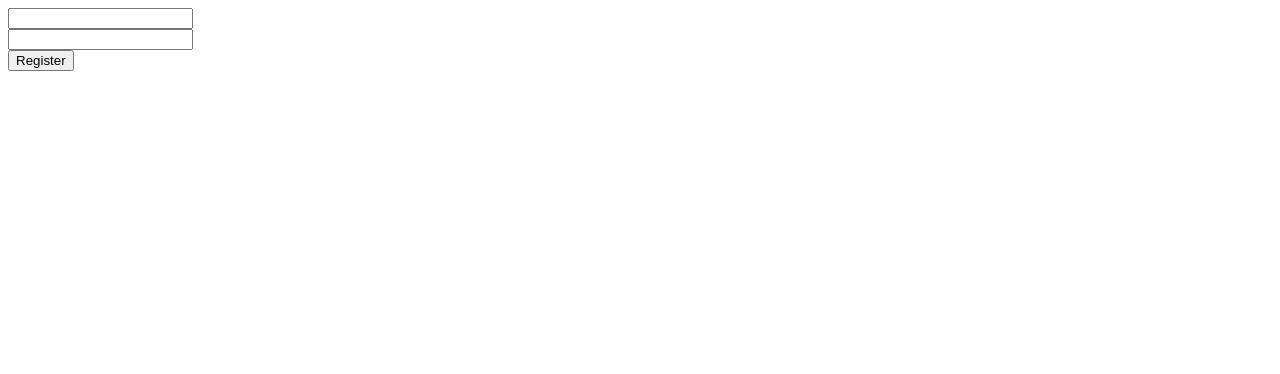
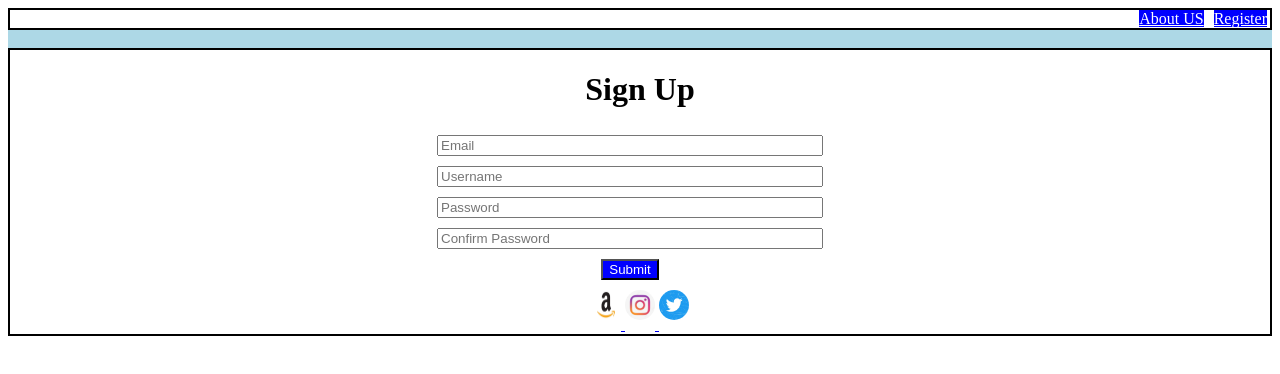
Before and after one commit to Nenright99/HTMLCSSLecture, a plain HTML site: page index.html in a window 1280 px wide. Drawn offline with Linux system fonts and the light colour scheme.

Commit message:
Registration completed

```diff
--- a/index.html
+++ b/index.html
@@ -8,16 +8,41 @@
     <link rel="stylesheet" type="text/css" href="main.css">
 </head>
 <body>
-    <form>
-        <div>
-            <input type="text">
+    <div class="wrapper">
+        <div class="nav1">
+            <nav class="nav1">
+                <a href="https://elevenfifty.org/courses/">About US</a>
+                <a href="index.html">Register</a>
+            </nav>
         </div>
-        <div>
-            <input type="password">
+
+        <br />
+
+        <div class="form1">
+
+            <form>
+                <h1>Sign Up</h1>
+                <input type="email" placeholder="Email" />
+                <input type="text" placeholder="Username" />
+                <input type="password" placeholder="Password">
+                <input type="password" placeholder="Confirm Password">
+                <br/>
+                <button type="submit">Submit</button>
+                <br />
+                <a href="https://www.amazon.com/" id="amazon">
+                    <img src="images/amazon.jpg" alt="Amazon">
+                </a>
+                <a href="https://www.instagram.com/">
+                    <img src="images/instagrampic.jpg" alt="Instagram">
+                </a>
+                <a href="https://www.twitter.com/">
+                    <img src="images/twitter.jpg" alt="Twitter">
+                </a>
+
+                <br/>
+
+            </form>
         </div>
-        <div>
-            <button type="submit">Register</button>
-        </div>
-    </form>
+    </div>
 </body>
 </html>
--- a/main.css
+++ b/main.css
@@ -0,0 +1,49 @@
+/* Body */
+
+.wrapper{
+    background-color: lightblue;
+}
+
+.nav1{
+    background-color: white;
+    border: 1px solid black;
+    text-align: right;
+}
+
+.nav1 a{
+    background-color: blue;
+    color: white;
+    margin: 3px 3px 3px 3px;
+}
+/* Form */
+.form1{
+    display: block;
+    background-color: white;
+    text-align: center;
+    border: 2px solid black;
+}
+
+.form1 form{
+    margin-left:20%;
+    margin-right:20%;
+    width:60%;
+}
+
+.form1 input{
+    width:50%;
+    margin: 5px 30px 5px 10px;
+}
+
+.form1 img{
+    width: 30px; height: 30px;
+    border-radius: 20px;
+    margin-bottom: 10px;
+    margin-top: 5px;
+}
+
+
+.form1 button{
+    margin: 5px 30px 5px 10px;
+    background-color: blue;
+    color:white;
+}
```
Also changed, not shown: images/amazon.jpg (added), images/instagrampic.jpg (added), images/twitter.jpg (added).
